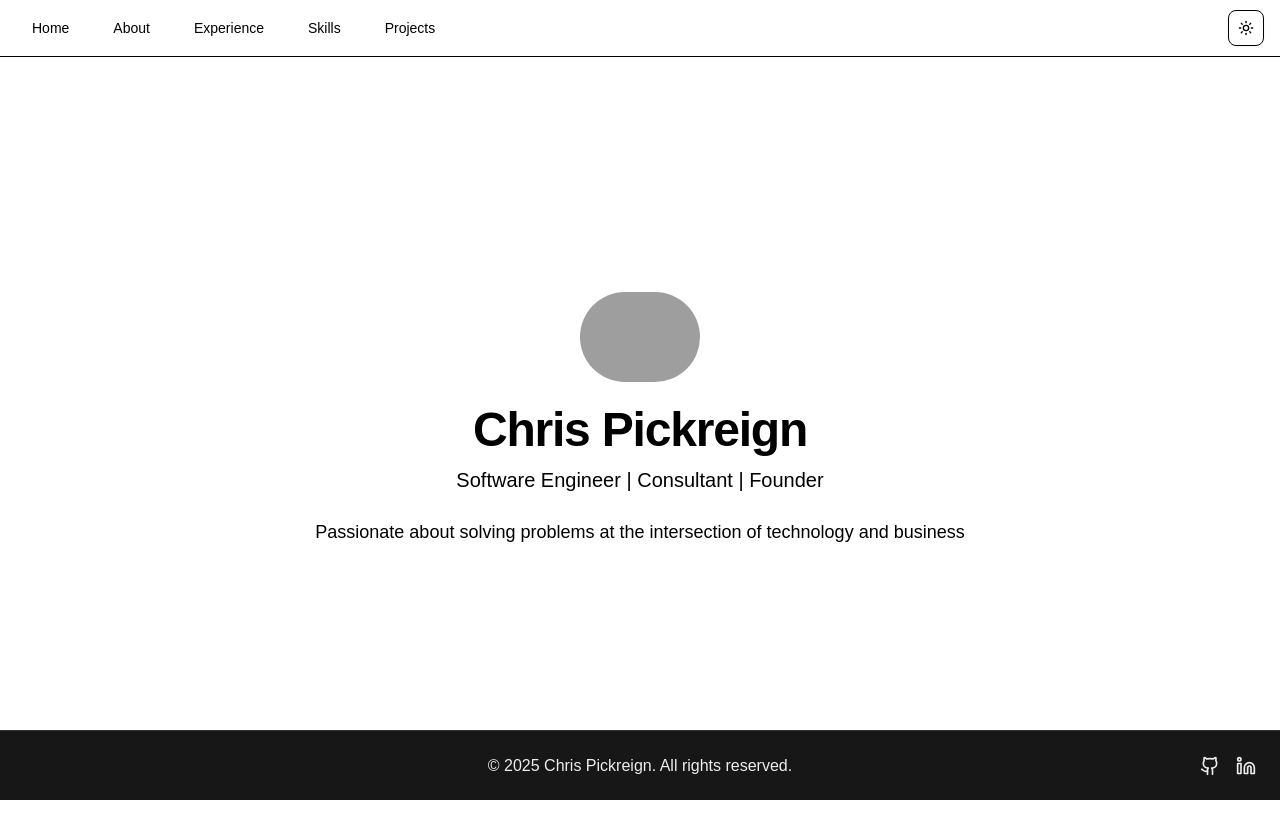
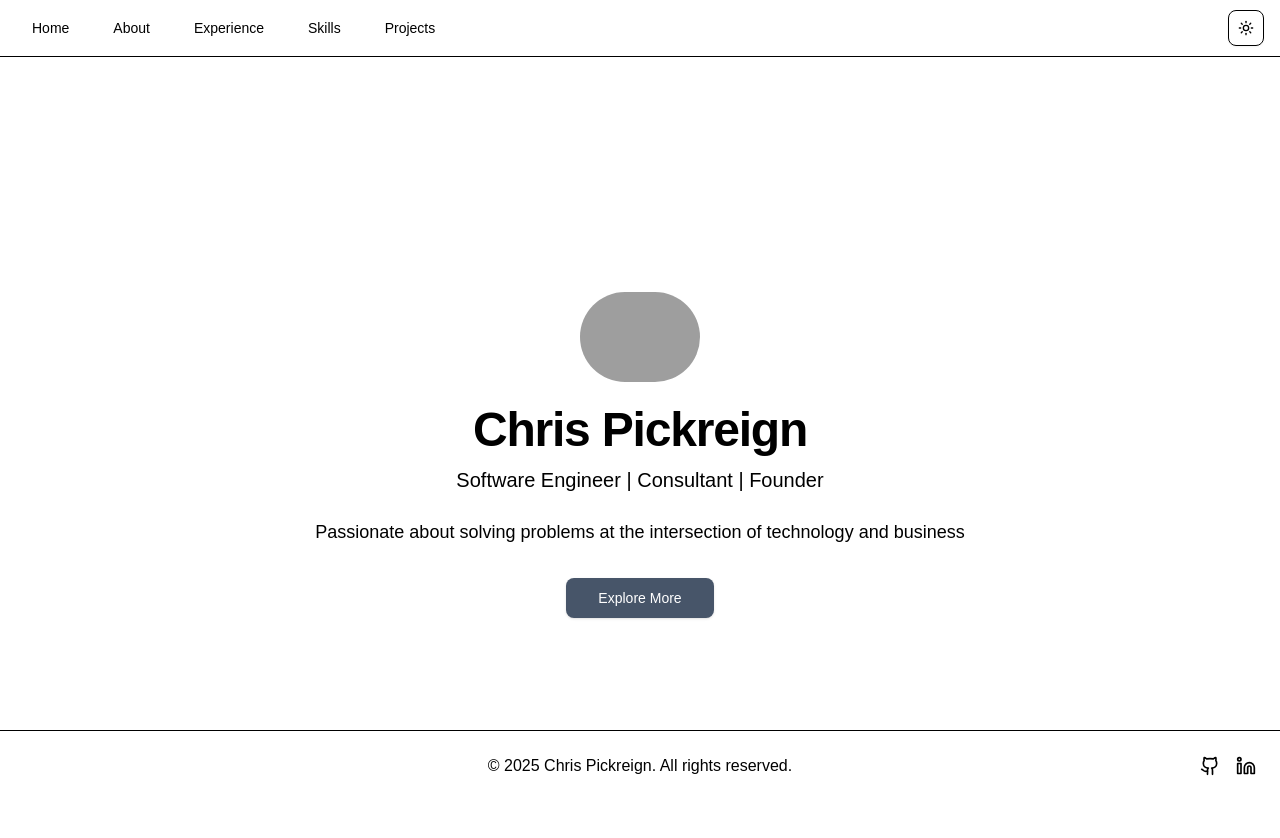
Before and after one commit to ChrisPickreign/CP-Personal-Website, a Next.js app in the folder personal-website/: page / in a window 1280 px wide. Shown: the top 838 px of the page. Built offline with nearby package versions, Linux system fonts and the light colour scheme; grey boxes are pictures that could not be loaded.

Commit message:
landing page updates and about page changes

```diff
--- a/personal-website/src/app/page.tsx
+++ b/personal-website/src/app/page.tsx
@@ -45,7 +45,7 @@ export default function Home() {
 			/>
 			<main
 				className={styles.main}
-				style={{ fontFamily: "sans-serif", padding: "2rem" }}
+				style={{ fontFamily: "var(--font-geist-mono)", padding: "2rem" }}
 			>
 				{renderSection(activeSection)}
 			</main>
--- a/personal-website/src/components/About.tsx
+++ b/personal-website/src/components/About.tsx
@@ -17,10 +17,10 @@ export default function About() {
           <Card className="bg-background rounded-xl shadow-md border border-muted p-8">
             <CardHeader>
               <CardTitle>University of Massachusetts Amherst — Commonwealth Honors College</CardTitle>
-              <CardDescription>B.S. Computer Science, BBA Finance, Dean's List all semesters, GPA: 3.80, ACT: 35</CardDescription>
+              <CardDescription>B.S. Computer Science, BBA Finance, Dean&apos;s List all semesters, GPA: 3.80, ACT: 35</CardDescription>
             </CardHeader>
             <CardContent>
-              <div className="mb-2 font-medium">Clubs: Consulting Group, Men's Club Golf</div>
+              <div className="mb-2 font-medium">Clubs: Consulting Group, Men&apos;s Club Golf</div>
               <div className="font-medium mb-1">Relevant Coursework:</div>
               <ul className="list-disc pl-6">
                 <li>Algorithms & Data Structures, Operating Systems, Databases, Distributed Systems, Information Retrieval, Machine Learning, Networks, Software Engineering, Corporate Finance, Investments, Derivatives, Risk Management, Financial Modeling</li>
--- a/personal-website/src/components/Footer.tsx
+++ b/personal-website/src/components/Footer.tsx
@@ -3,32 +3,11 @@ import { Github, Linkedin } from "lucide-react";
 export default function Footer() {
   return (
     <footer
-      style={{
-        width: "100vw",
-        height: "70px", // taller footer
-        background: "#171717",
-        color: "#ededed",
-        textAlign: "center",
-        borderTop: "1px solid #333",
-        position: "fixed",
-        bottom: 0,
-        left: 0,
-        display: "flex",           // center vertically
-        alignItems: "center",      // vertical alignment
-        justifyContent: "center",  // horizontal alignment
-      }}
+      className="w-full h-[70px] bg-white dark:bg-background text-muted-foreground dark:text-white border-t border-border fixed bottom-0 left-0 flex items-center justify-center"
     >
       <span>&copy; {new Date().getFullYear()} Chris Pickreign. All rights reserved.</span>
 
-   <div
-        style={{
-          position: "absolute",
-          right: "1.5rem",
-          display: "flex",
-          alignItems: "center", // vertical align within footer height
-          gap: "1rem",
-        }}
-      >
+      <div className="absolute right-6 flex items-center gap-4">
         <a
           href="https://github.com/ChrisPickreign"
           target="_blank"
--- a/personal-website/src/components/Landing.tsx
+++ b/personal-website/src/components/Landing.tsx
@@ -1,7 +1,29 @@
+
 import Image from "next/image";
+import { useState, useRef, useEffect } from "react";
+import { Button } from "../components/ui/button";
+import { Card, CardHeader, CardTitle, CardContent, CardFooter } from "../components/ui/card";
 
-export default function Landing() {
+
+interface LandingProps {
+  setActiveSection?: (section: string) => void;
+}
+
+export default function Landing({ setActiveSection }: LandingProps) {
+  const [showExplore, setShowExplore] = useState(false);
+  const bioRef = useRef<HTMLDivElement>(null);
+
+  // Fallback to no-op if not provided
+  const handleSection = setActiveSection || (() => {});
+
+  useEffect(() => {
+    if (showExplore && bioRef.current) {
+      bioRef.current.scrollIntoView({ behavior: "smooth" });
+    }
+  }, [showExplore]);
+
   return (
+    <>
       <section className="relative overflow-hidden">
         <div className="pointer-events-none absolute inset-0 -z-10 bg-[radial-gradient(60%_40%_at_50%_0%,hsl(var(--primary)/0.15),transparent_60%)]" />
 
@@ -27,7 +49,47 @@ export default function Landing() {
           <p className="mx-auto mt-6 max-w-2xl text-base md:text-lg text-muted-foreground">
             Passionate about solving problems at the intersection of technology and business
           </p>
+
+          <Button
+            className="mt-8 bg-slate-600 hover:bg-slate-700 text-white"
+            onClick={() => {
+              setShowExplore(true);
+              setTimeout(() => {
+                bioRef.current?.scrollIntoView({ behavior: "smooth" });
+              }, 100);
+            }}
+            variant="default"
+            size="lg"
+          >
+            Explore More
+          </Button>
         </div>
       </section>
+
+      <section
+        ref={bioRef}
+        className={`py-24 bg-white dark:bg-background flex items-center justify-center transition-opacity duration-500 ${showExplore ? 'opacity-100' : 'opacity-0 pointer-events-none'}`}
+      >
+        <Card className="w-full max-w-3xl mx-auto">
+          <CardHeader>
+            <CardTitle className="text-3xl md:text-4xl font-bold mb-4 text-primary text-center">About Me</CardTitle>
+          </CardHeader>
+          <CardContent className="text-center">
+            <p className="text-lg text-muted-foreground mb-6">
+              Hi, I&apos;m Chris Pickreign—a passionate software engineer, consultant, and founder.<br />
+              A recent graduate of the University of Massachusetts Amherst with degrees in Computer Science and Finance, I love building impactful solutions and collaborating with teams to drive innovation.<br />
+              My experience spans full-stack development, strategy consulting, and technical leadership.<br />
+              Feel free to explore my work and connect!
+            </p>
+          </CardContent>
+          <CardFooter className="flex flex-wrap justify-center gap-4 mt-8">
+            <Button className="bg-slate-600 hover:bg-slate-700 text-white" onClick={() => handleSection("projects")}>Projects</Button>
+            <Button className="bg-slate-600 hover:bg-slate-700 text-white" onClick={() => handleSection("experience")}>Experience</Button>
+            <Button className="bg-slate-600 hover:bg-slate-700 text-white" onClick={() => handleSection("about")}>About</Button>
+            <Button className="bg-slate-600 hover:bg-slate-700 text-white" onClick={() => handleSection("contact")}>Contact</Button>
+          </CardFooter>
+        </Card>
+      </section>
+    </>
   );
 }
--- a/personal-website/src/components/ui/shadcn-navigation.tsx
+++ b/personal-website/src/components/ui/shadcn-navigation.tsx
@@ -28,13 +28,12 @@ export default function ShadcnNavigation({
     <nav className="fixed inset-x-0 top-0 z-50 border-b border-border bg-background/80 backdrop-blur supports-[backdrop-filter]:bg-background/60">
       <div className="container mx-auto flex h-14 items-center justify-between px-4">
         <NavigationMenu className="pointer-events-auto">
-          <NavigationMenuList className="gap-2">
+          <NavigationMenuList className="gap-2 font-geist-mono">
             {navLinks.map((link) => {
               const isActive = activeSection === link.key
               return (
                 <NavigationMenuItem key={link.key}>
                   <NavigationMenuLink asChild>
-                    {/* Use <a> for SPA sections or swap to <Link href={`/${link.key}`}> for routes */}
                     <a
                       href={`#${link.key}`}
                       onClick={(e) => {
@@ -47,7 +46,7 @@ export default function ShadcnNavigation({
                       aria-current={isActive ? "page" : undefined}
                       className={cn(
                         navigationMenuTriggerStyle(),
-                        "bg-transparent",
+                        "bg-transparent font-geist-mono",
                         isActive
                           ? "bg-accent text-accent-foreground"
                           : "text-muted-foreground hover:bg-muted hover:text-foreground"
```
Also changed, not shown: personal-website/public/background.jpg (added). Lines whose indentation alone changed are shown as unchanged.
